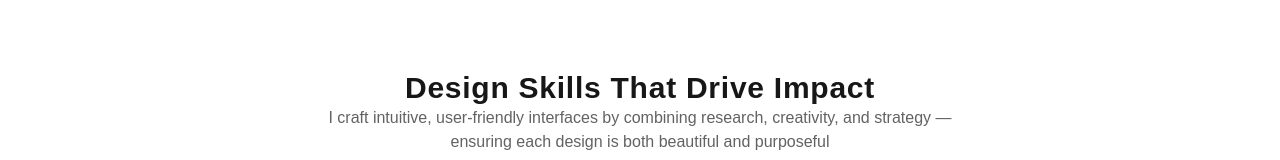
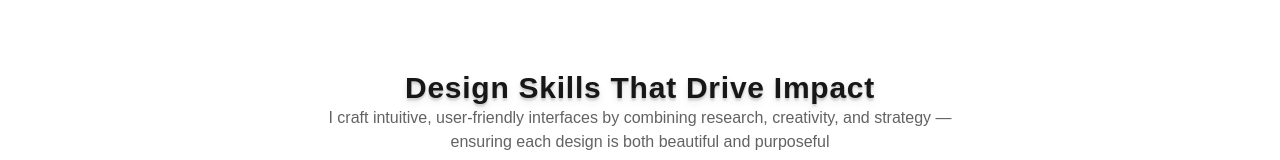
Before and after one commit to anonto42/next_portfolio, a Next.js app: page / in a window 1280 px wide. Shown: the part 556-716 px from the top of the page. Built offline with nearby package versions, Linux system fonts and the light colour scheme.

Commit message:
shadow added

```diff
--- a/src/components/ui/section/SkillsSections.tsx
+++ b/src/components/ui/section/SkillsSections.tsx
@@ -10,7 +10,7 @@ export default function SkillsSections() {
   return (
     <div className='w-full h-auto text-center py-[90px]'>
       <ClientsLayout>
-        <h1 className='text-3xl font-bold tracking-wide'>{header}</h1>
+        <h1 className='text-3xl font-bold tracking-wide text-shadow-lg'>{header}</h1>
         <p className='text-base text-[#474747da] w-1/2 mx-auto'>{subHeader}</p>
 
         <div className='w-full h-auto flex items-center justify-center mt-10'>
```
